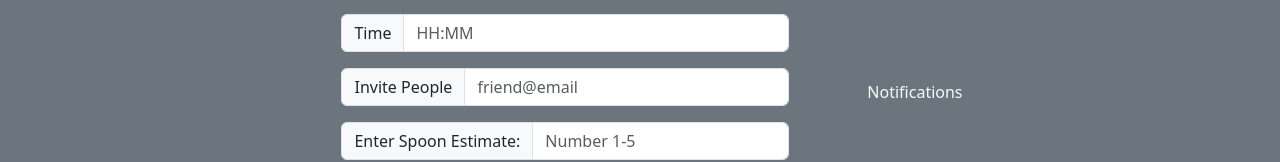
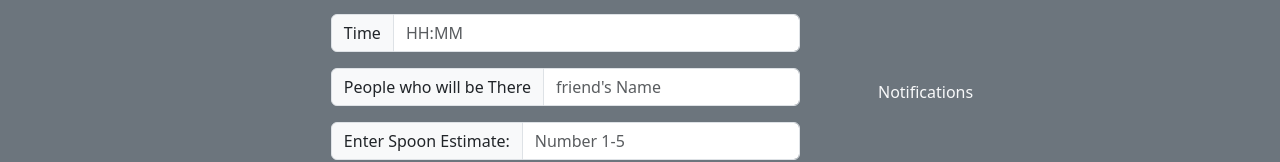
Before and after one commit to packerb2/Introvert_Calander_Startup, a React (Vite) app: page /calander in a window 1280 px wide. Shown: the part 393-555 px from the top of the page. Built offline with nearby package versions, Linux system fonts and the light colour scheme; no server answers.

Commit message:
i... got one thing to pop up. might scrap and start again

```diff
--- a/src/calander/calander.jsx
+++ b/src/calander/calander.jsx
@@ -3,7 +3,9 @@ import { NewEvent, Notifier } from './Notifier'
 import './calander.css';
 
 
-export function Calander() {
+
+export function Calander(props) {
+  const userName = props.userName;
   const [events, setEvent] = React.useState([]);
 
   React.useEffect(() => {
@@ -22,13 +24,14 @@ export function Calander() {
     const messageArray = [];
     for (const [i, event] of events.entries()) {
       let message = '';
+      message = event.value.msg;
       if (event.type === NewEvent.Invite) {
-        message = `${event.from} has invited you to ${event.value.en} on ${event.value.ed} at ${event.value.et}. Spoon: ${event.value.es}`;
+        //message = `${event.from} has invited you to ${event.value.en} on ${event.value.ed} at ${event.value.et}. Spoon: ${event.value.es}`;
       }
 
       messageArray.push(
         <div key={i} className='event'>
-          <span className={'user-event'}>{event.from.split('@')[0]}</span>
+          <span className={'user-event'}>{event.from}</span>
           {message}
         </div>
       );
@@ -117,8 +120,8 @@ export function Calander() {
                     <input className='form-control' id='newEventTimeField' type='text' placeholder='HH:MM' onChange={(e) => {localStorage.setItem('eventtime', e.target.value)}} />
                 </li>
                 <li className='input-group mb-3'>
-                    <span className='input-group-text'>Invite People</span>
-                    <input className='form-control' id='newEventPeopleField' type='text' placeholder='friend@email' onChange={(e) => {localStorage.setItem('eventpeople', e.target.value)}} />
+                    <span className='input-group-text'>People who will be There</span>
+                    <input className='form-control' id='newEventPeopleField' type='text' placeholder="friend's Name " onChange={(e) => {localStorage.setItem('eventpeople', e.target.value)}} />
                 </li>
                 <li className='input-group mb-3'>
                     <span className='input-group-text'>Enter Spoon Estimate:</span>
```
Also changed, not shown: 1 other file (tests, documents, lock files or other folders).
